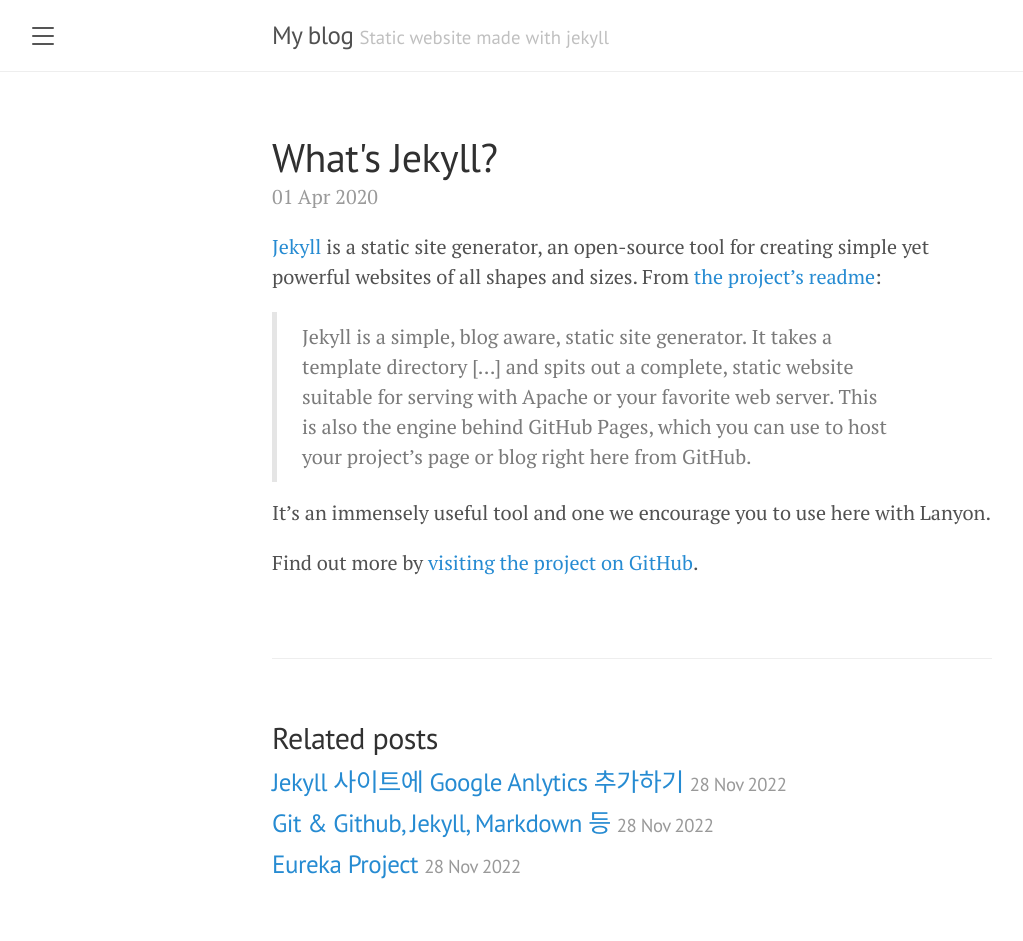
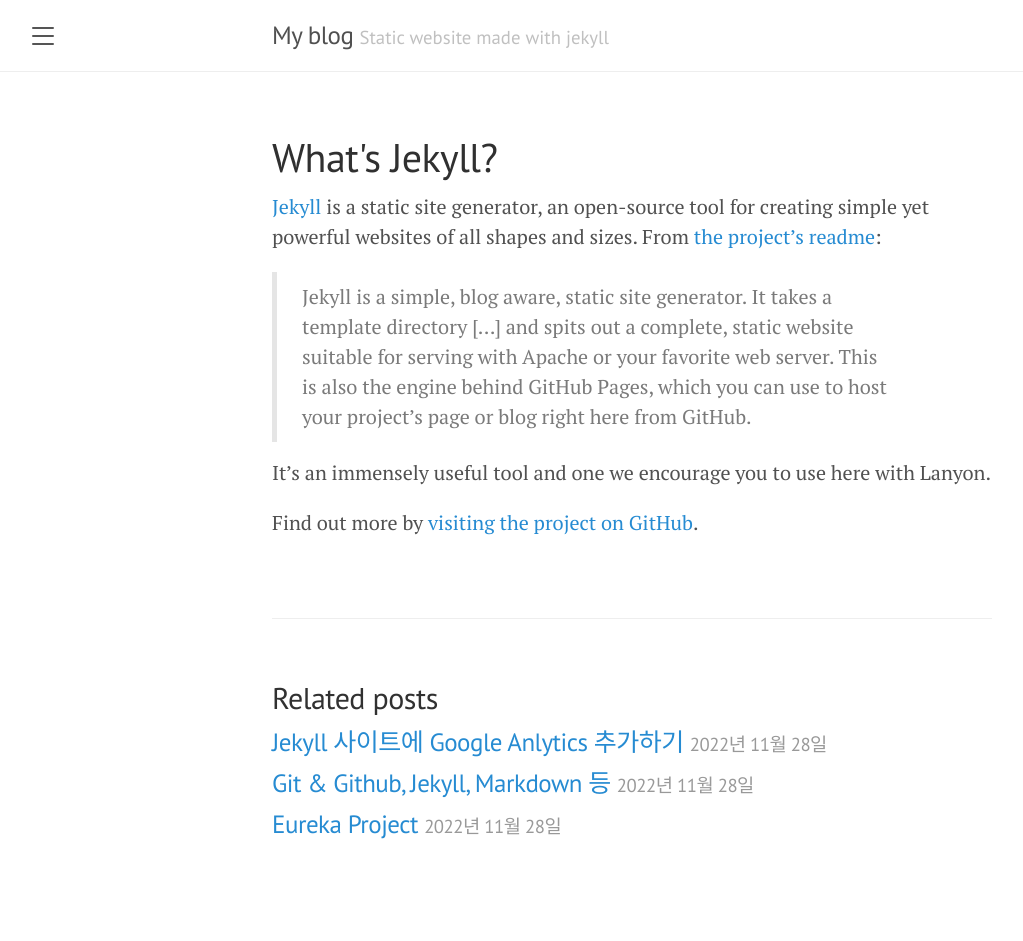
Before and after one commit to 20223073/20223073.github.io, a Jekyll site: the page built from _posts/2020-04-01-whats-jekyll.md, in a window 1280 px wide. Shown: the whole page, without its empty margins (8-1031 px from the left). Built offline with Jekyll 4.4.1, drawn with Linux system fonts in a browser that asks for light colours; after the commit the page ends 901 px from its top, so only the background shows below that.

Commit message:
update: post.html

```diff
--- a/_layouts/post.html
+++ b/_layouts/post.html
@@ -5,7 +5,7 @@
 
 <div class="post">
   <h1 class="post-title">{{ page.title }}</h1>
-  <span class="post-date">{{ page.date | date_to_string }}</span>
+  <span class="post-date">{{ post.date | date: '%Y년 %m월 %d일' }}</span>
   {{ content }}
 </div>
 
@@ -18,7 +18,7 @@
         <h3>
           <a href="{{ site.baseurl }}{{ post.url }}">
             {{ post.title }}
-            <small>{{ post.date | date_to_string }}</small>
+            <small>{{ post.date | date: '%Y년 %m월 %d일' }}</small>
           </a>
         </h3>
       </li>
```
